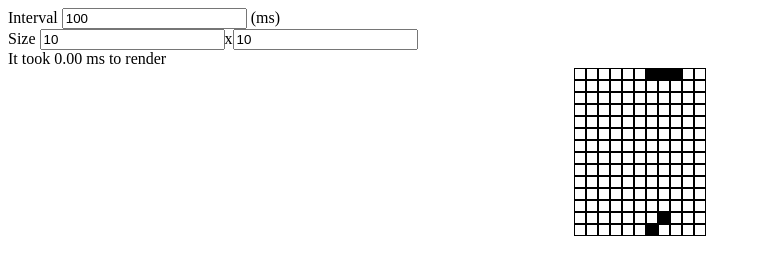
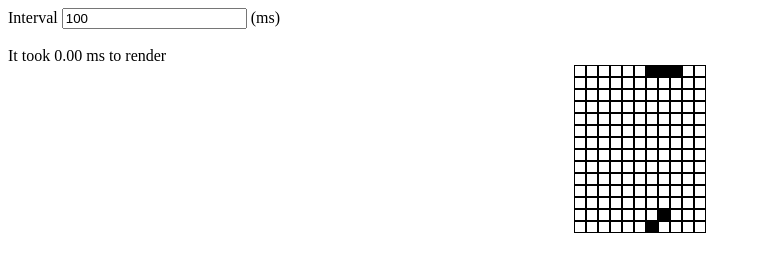
Before and after one commit to ilyaivanov/GameOfLifes, a website: page app/vanilla/index.html in a window 1280 px wide. Shown: the whole page, without its empty margins (0-761 px from the left). Drawn offline with nearby package versions, Linux system fonts and the light colour scheme.

Commit message:
Removed html part for settings size

```diff
--- a/app/vanilla/index.html
+++ b/app/vanilla/index.html
@@ -8,7 +8,6 @@
 <body>
 <div>
     Interval <input id="internalInput" type="number" value="100"> (ms) <br>
-    Size <input type="text" value="10">x<input type="text" value="10">
     <br>
     It took <span id="frameRate"></span> ms to render
 </div>
```
